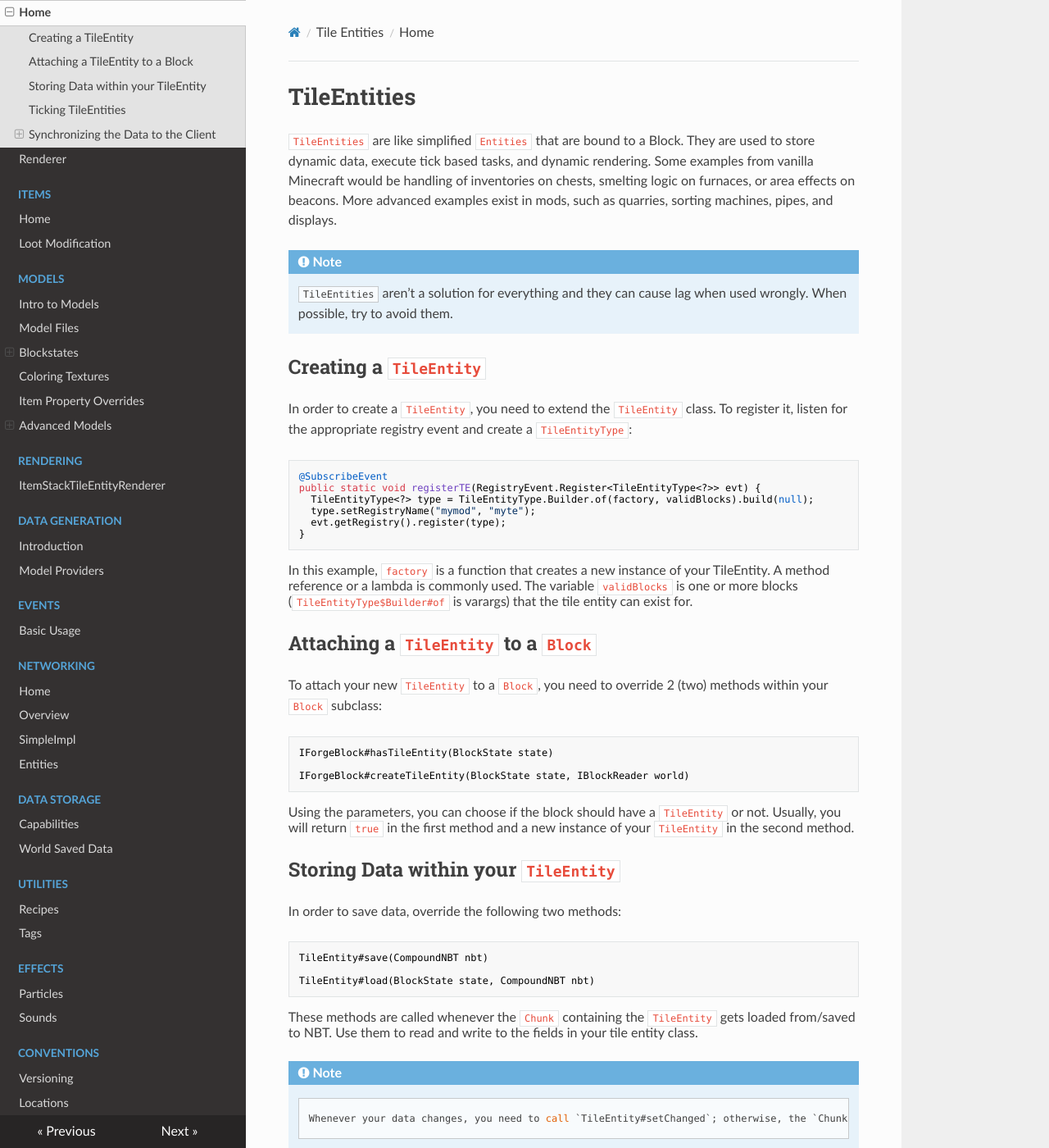
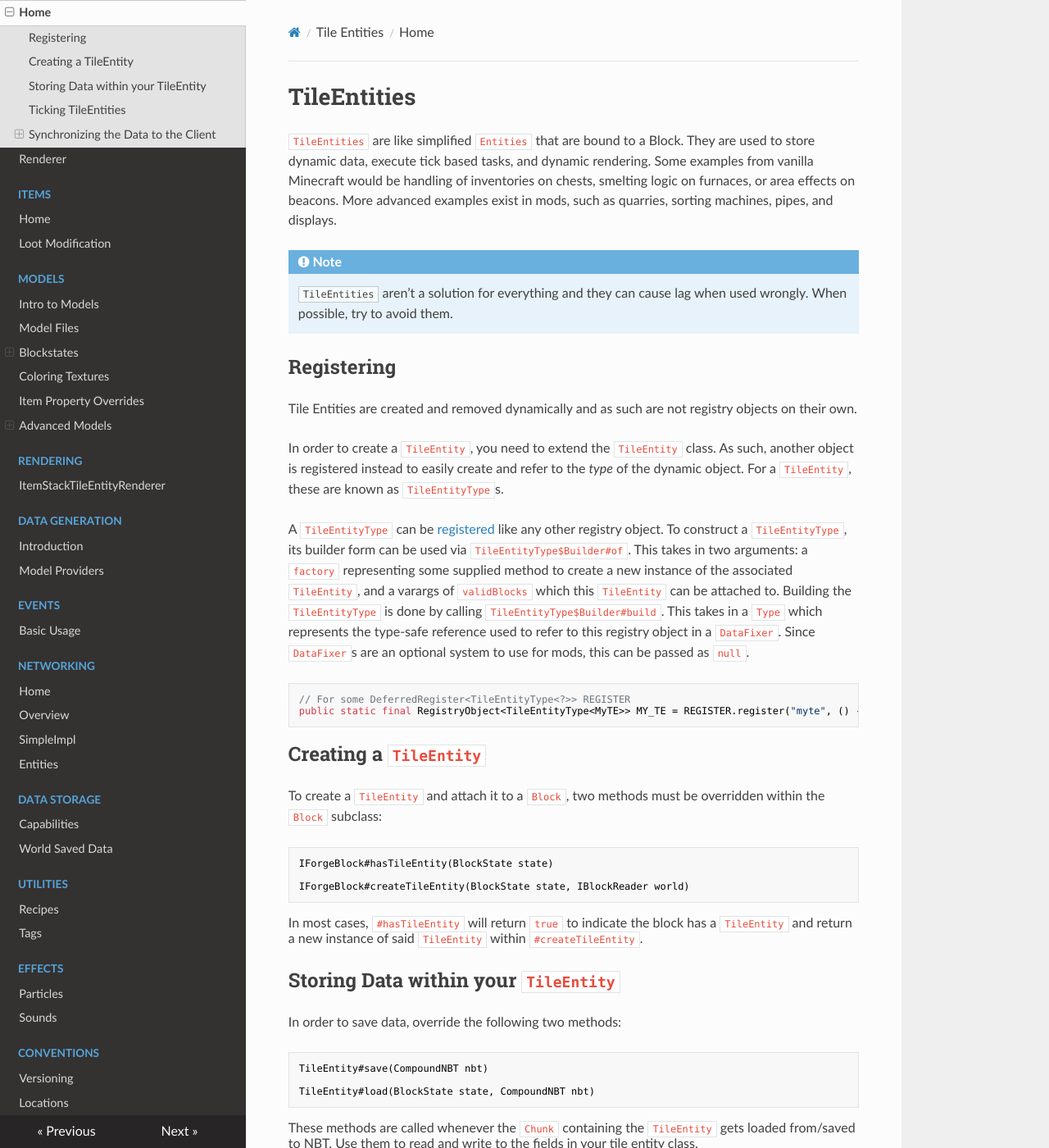
Before and after one commit to MinecraftForge/Documentation, an MkDocs documentation site: the page built from docs/tileentities/tileentity.md, in a window 1280 px wide and 1400 px high. Shown: the whole window at 82% size. Built offline with MkDocs 1.6.1, drawn with Linux system fonts in a browser that asks for light colours; nearby versions of some CDN libraries.

Commit message:
1.16 TileEntityType fixes

````diff
--- a/docs/tileentities/tileentity.md
+++ b/docs/tileentities/tileentity.md
@@ -9,30 +9,28 @@ More advanced examples exist in mods, such as quarries, sorting machines, pipes,
     `TileEntities` aren't a solution for everything and they can cause lag when used wrongly.
     When possible, try to avoid them.
 
+## Registering
+
+Tile Entities are created and removed dynamically and as such are not registry objects on their own.
+
+In order to create a `TileEntity`, you need to extend the `TileEntity` class. As such, another object is registered instead to easily create and refer to the *type* of the dynamic object. For a `TileEntity`, these are known as `TileEntityType`s.
+
+A `TileEntityType` can be [registered][registration] like any other registry object. To construct a `TileEntityType`, its builder form can be used via `TileEntityType$Builder#of`. This takes in two arguments: a `factory` representing some supplied method to create a new instance of the associated `TileEntity`, and a varargs of `validBlocks` which this `TileEntity` can be attached to. Building the `TileEntityType` is done by calling `TileEntityType$Builder#build`. This takes in a `Type` which represents the type-safe reference used to refer to this registry object in a `DataFixer`. Since `DataFixer`s are an optional system to use for mods, this can be passed as `null`.
+
+```java
+// For some DeferredRegister<TileEntityType<?>> REGISTER
+public static final RegistryObject<TileEntityType<MyTE>> MY_TE = REGISTER.register("myte", () -> TileEntityType.Builder.of(factory, validBlocks).build(null));
+```
+
 ## Creating a `TileEntity`
 
-In order to create a `TileEntity`, you need to extend the `TileEntity` class.
-To register it, listen for the appropriate registry event and create a `TileEntityType`:
-```java
-@SubscribeEvent
-public static void registerTE(RegistryEvent.Register<TileEntityType<?>> evt) {
-  TileEntityType<?> type = TileEntityType.Builder.of(factory, validBlocks).build(null);
-  type.setRegistryName("mymod", "myte");
-  evt.getRegistry().register(type);
-}
-```
-In this example, `factory` is a function that creates a new instance of your TileEntity. A method reference or a lambda is commonly used. The variable `validBlocks` is one or more blocks (`TileEntityType$Builder#of` is varargs) that the tile entity can exist for.
-
-## Attaching a `TileEntity` to a `Block`
-
-To attach your new `TileEntity` to a `Block`, you need to override 2 (two) methods within your `Block` subclass:
+To create a `TileEntity` and attach it to a `Block`, two methods must be overridden within the `Block` subclass:
 ```java
 IForgeBlock#hasTileEntity(BlockState state)
 
 IForgeBlock#createTileEntity(BlockState state, IBlockReader world)
 ```
-Using the parameters, you can choose if the block should have a `TileEntity` or not.
-Usually, you will return `true` in the first method and a new instance of your `TileEntity` in the second method.
+In most cases, `#hasTileEntity` will return `true` to indicate the block has a `TileEntity` and return a new instance of said `TileEntity` within `#createTileEntity`.
 
 ## Storing Data within your `TileEntity`
 
@@ -127,6 +125,7 @@ Once you've created your custom network message, you can send it to all users th
     It is important that you do safety checks, the `TileEntity` might already be destroyed/replaced when the message arrives at the player!
     You should also check if the chunk is loaded (`World#hasChunkAt(BlockPos)`).
 
+[registration]: ../concepts/registries.md#methods-for-registering
 [storing-data]: #storing-data-within-your-tileentity
 [networking]: ../networking/index.md
 [simple_impl]: ../networking/simpleimpl.md
````
